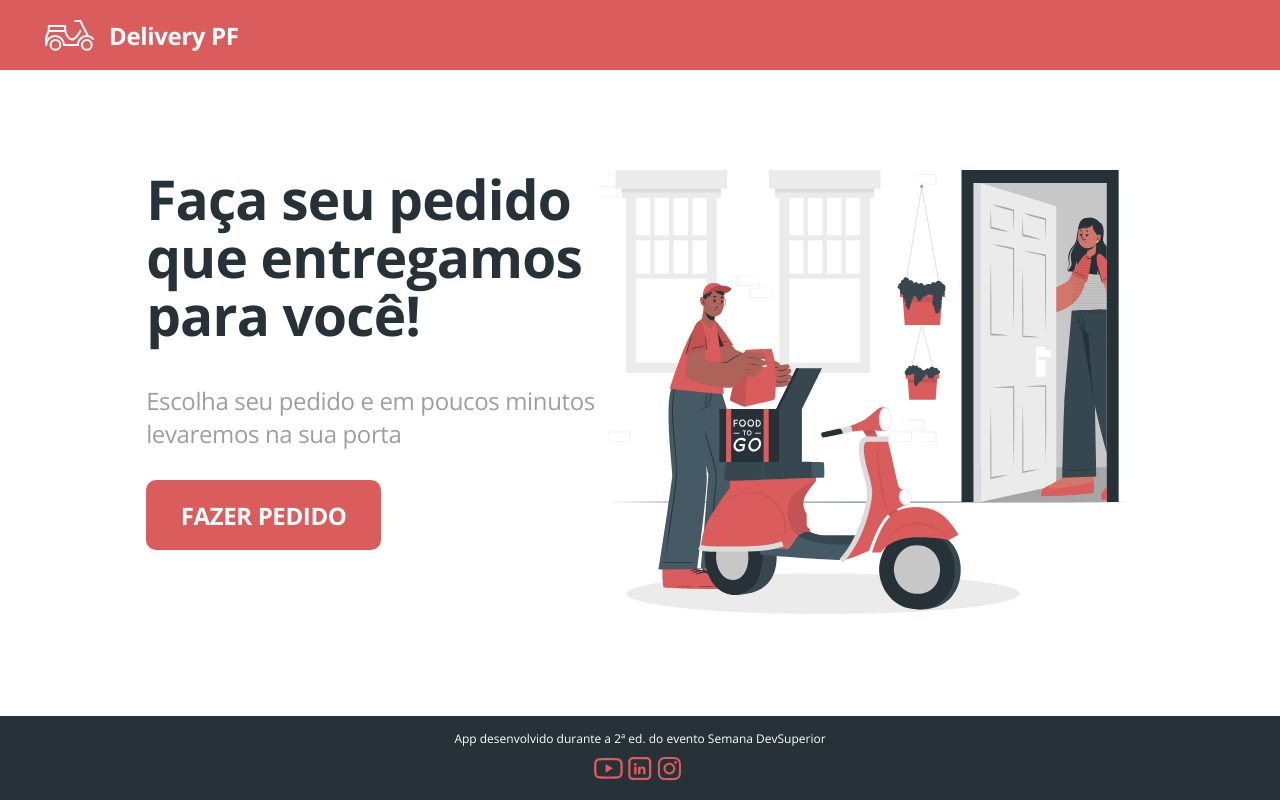
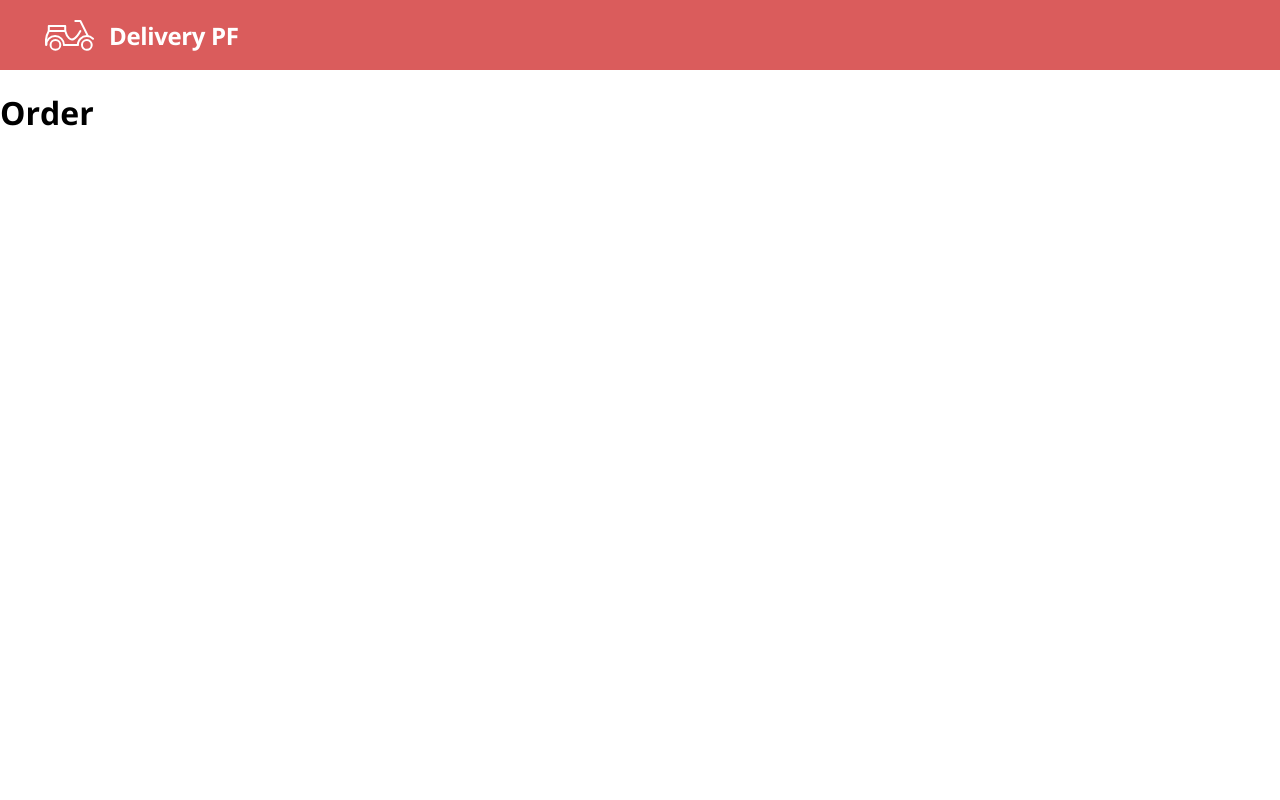
Before and after one commit to pedrohfs01/delivery-pf, a React (Create React App) app in the folder front-web/: page /orders in a window 1280 px wide. Built offline with nearby package versions, Linux system fonts and the light colour scheme.

Commit message:
Add routes

```diff
--- a/front-web/src/App.tsx
+++ b/front-web/src/App.tsx
@@ -1,13 +1,9 @@
 import './App.css';
-import Home from './Home';
-import Navbar from './Navbar';
+import Routes from './Routes';
 function App() {
   return (
     <div>
-      <>
-        <Navbar></Navbar>
-        <Home></Home>
-      </>
+        <Routes></Routes>
     </div>
   );
 }
--- a/front-web/src/Home/index.tsx
+++ b/front-web/src/Home/index.tsx
@@ -1,6 +1,7 @@
 import './styles.css';
 import { ReactComponent as Main } from './main.svg'
 import Footer from '../Footer';
+import { Link } from "react-router-dom"
 
 function Home() {
     return (
@@ -12,7 +13,7 @@ function Home() {
                         <h3 className="home-subtitle">
                             Escolha seu pedido e em poucos minutos <br /> levaremos na sua porta
                     </h3>
-                        <a href="orders" className="home-btn-order">FAZER PEDIDO</a>
+                        <Link to="/orders"  className="home-btn-order">FAZER PEDIDO</Link>
                     </div>
                     <div className="home-image">
                         <Main></Main>
--- a/front-web/src/Home/styles.css
+++ b/front-web/src/Home/styles.css
@@ -14,33 +14,33 @@
 
   .home-title {
     font-weight: bold;
-    font-size: 55px;
-    line-height: 58px;
+    font-size: 45px;
+    line-height: 48px;
     letter-spacing: -0.015em;
     color: var(--dark-color);
-    margin-bottom: 40px !important;
+    margin-bottom: 30px !important;
   }
 
   .home-subtitle {
     font-weight: normal;
-    font-size: 24px;
-    line-height: 33px;
+    font-size: 20px;
+    line-height: 23px;
     letter-spacing: -0.015em;
     color: var(--secondary-color);
-    margin-bottom: 30px;
+    margin-bottom: 20px;
   }
 
   .home-btn-order {
     background-color: var(--primary-color);
     border-radius: 10px;
-    height: 70px;
-    width: 235px;
+    height: 60px;
+    width: 225px;
     display: inline-block;
     display: flex;
     align-items: center;
     justify-content: center;
     font-weight: bold;
-    font-size: 24px;
+    font-size: 14px;
     letter-spacing: -0.015em;
     color: #FFF;
   }
@@ -57,7 +57,7 @@
   @media only screen and (max-width: 768px) {
     .home-container {
       height: auto;
-      margin-bottom: 50px;
+      margin-bottom: 40px;
     }
 
     .home-content {
@@ -65,7 +65,7 @@
     }
 
     .home-title {
-      font-size: 40px;
+      font-size: 30px;
     }
 
     .home-subtitle {
--- a/front-web/src/Navbar/index.tsx
+++ b/front-web/src/Navbar/index.tsx
@@ -1,11 +1,12 @@
 import './styles.css';
 import { ReactComponent as Logo } from "./logo.svg"
+import { Link } from "react-router-dom"
 
 function Navbar(){
     return(
         <nav className="main-navbar">
             <Logo></Logo>
-            <a href="home" className="logo-text">Delivery PF</a>
+            <Link to="/" className="logo-text">Delivery PF</Link>
         </nav>
 
     );
--- /dev/null
+++ b/front-web/src/Orders/index.tsx
@@ -0,0 +1,9 @@
+import './styles.css';
+
+function Orders(){
+    return(
+        <div><h1>Order</h1></div>
+    );
+}
+
+export default Orders;
--- /dev/null
+++ b/front-web/src/Routes.tsx
@@ -0,0 +1,25 @@
+import React from 'react';
+import { BrowserRouter , Switch, Route } from 'react-router-dom'
+import Home from './Home'
+import Navbar from './Navbar';
+import Orders from './Orders'
+
+function Routes(){
+    return (
+        <BrowserRouter>
+        <Navbar></Navbar>
+            <Switch>
+                <Route path="/orders">
+                    <Orders></Orders>
+                </Route>
+                <Route path="/">
+                    <Home></Home>
+                </Route>
+
+            </Switch>
+        </BrowserRouter>
+    );
+
+}
+
+export default Routes;
```
Also changed, not shown: front-web/src/Orders/styles.css (added), 1 other file (tests, documents, lock files or other folders).
